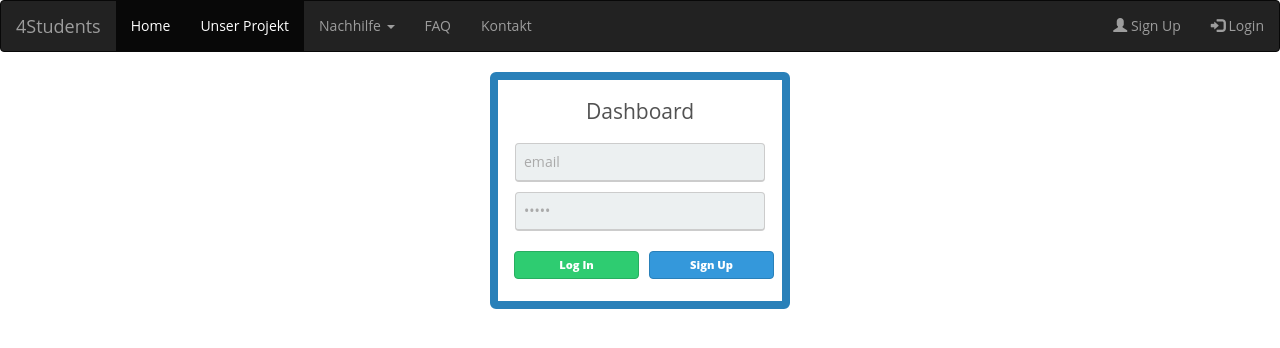
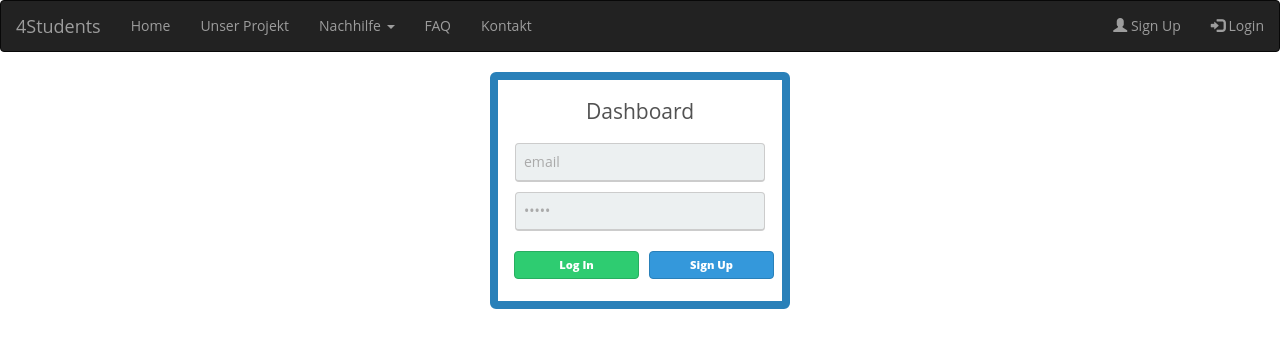
Before and after one commit to SFSDeco/G7_4StudentsHomepage, a plain HTML site: page html/log in.html in a window 1280 px wide. Drawn offline with nearby package versions, Linux system fonts and the light colour scheme.

Commit message:
Update log in.html

```diff
--- a/html/log in.html
+++ b/html/log in.html
@@ -21,9 +21,9 @@
       <a class="navbar-brand" href="#">4Students</a>
     </div>
     <ul class="nav navbar-nav">
-      <li class="active"><a href="index.html">Home</a></li>
+      <li><a href="index.html">Home</a></li>
 
-      <li class="active"><a href="unser_projekt.html">Unser Projekt</a></li>
+       <li><a href="unser_projekt.html">Unser Projekt</a></li>
       <li class="dropdown"><a class="dropdown-toggle" data-toggle="dropdown" href="#">Nachhilfe <span class="caret"></span></a>
         <ul class="dropdown-menu">
           <li><a href="#">Schüler</a></li>
```
